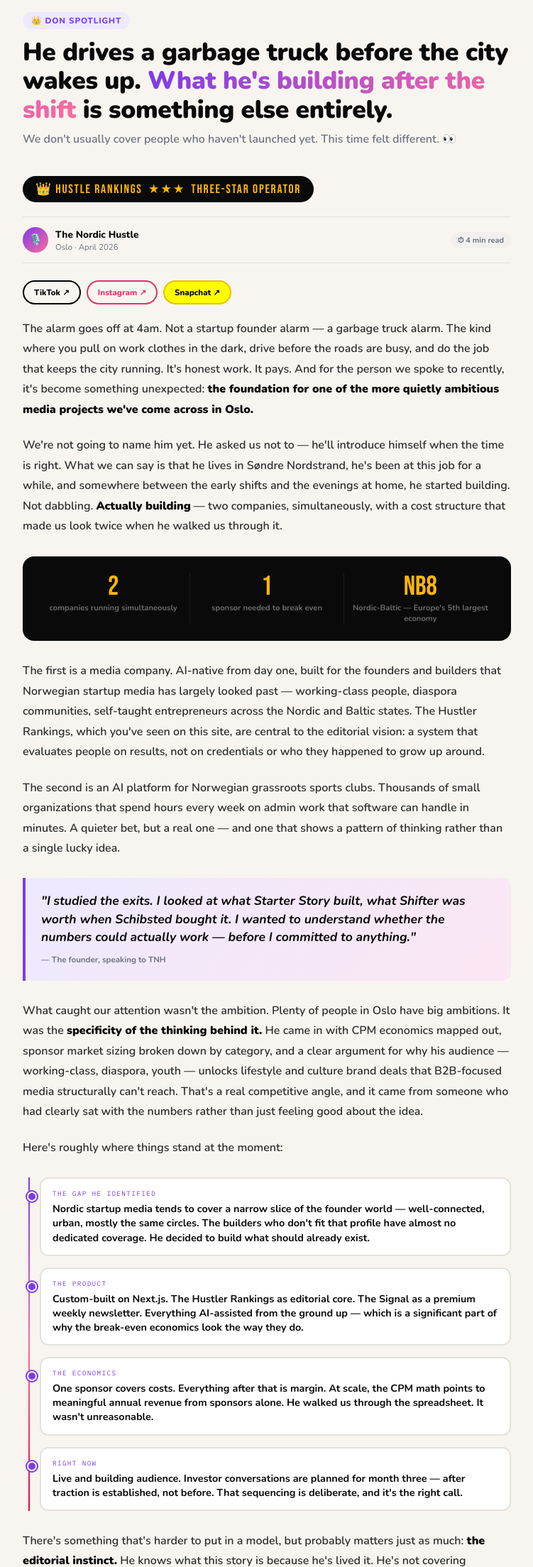
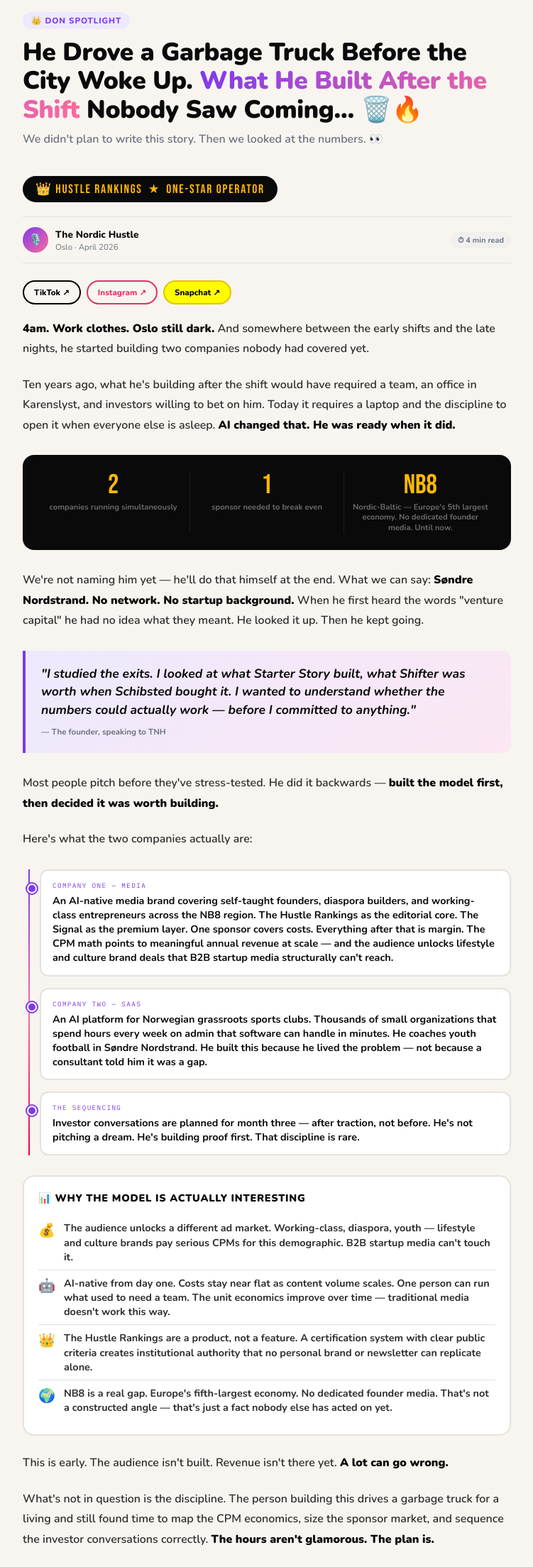
Before and after one commit to Malik1283/the-nordic-hustle-site, a plain HTML site: page articles/deria-delivery-driver-startup.html in a window 1280 px wide. Shown: the part 533-2741 px from the top of the page at 71% size, without its empty margins (264-1015 px from the left). Drawn offline with nearby package versions, Linux system fonts and the light colour scheme.

Commit message:
Update deria-delivery-driver-startup.html

```diff
--- a/articles/deria-delivery-driver-startup.html
+++ b/articles/deria-delivery-driver-startup.html
@@ -3,7 +3,7 @@
 <head>
 <meta charset="UTF-8">
 <meta name="viewport" content="width=device-width, initial-scale=1.0">
-<title>He drives a garbage truck before the city wakes up. What he's building after the shift is something else. — The Nordic Hustle</title>
+<title>He Drove a Garbage Truck Before the City Woke Up. What He Built After the Shift Nobody Saw Coming… 🗑️🔥 — The Nordic Hustle</title>
 <link href="https://fonts.googleapis.com/css2?family=Bebas+Neue&family=Nunito:ital,wght@0,400;0,600;0,700;0,800;0,900;1,700&family=IBM+Plex+Mono:wght@400;600&display=swap" rel="stylesheet">
 <style>
   :root {
@@ -35,7 +35,7 @@
   .logo span { color: var(--red); }
   .logo-tag { font-size: 0.55rem; color: var(--gold); font-family: 'IBM Plex Mono', monospace; letter-spacing: 0.2em; text-transform: uppercase; }
   .masthead-right { display: flex; gap: 10px; }
-  .pill { font-family: 'Nunito', sans-serif; font-size: 0.72rem; font-weight: 800; padding: 6px 14px; border-radius: 999px; cursor: pointer; }
+  .pill { font-size: 0.72rem; font-weight: 800; padding: 6px 14px; border-radius: 999px; cursor: pointer; }
   .pill-red { background: var(--red); color: white; }
   .pill-outline { border: 2px solid rgba(255,255,255,0.2); color: white; }
 
@@ -49,43 +49,10 @@
   .wrap { max-width: 720px; margin: 0 auto; padding: 0 16px; }
   .article-1 { padding: 32px 0 0; }
 
-  .hero-img {
-    width: 100%;
-    height: 340px;
-    border-radius: 16px;
-    position: relative;
-    overflow: hidden;
-    margin-bottom: 20px;
-    background: #0a0a14;
-  }
-
-  .hero-img img {
-    position: absolute;
-    inset: 0;
-    width: 100%;
-    height: 100%;
-    object-fit: cover;
-    display: block;
-  }
-
-  .hero-img-overlay {
-    position: absolute;
-    inset: 0;
-    background: linear-gradient(to top, rgba(0,0,0,0.65) 0%, rgba(0,0,0,0.15) 60%, transparent 100%);
-    z-index: 1;
-  }
-
-  .hero-img-caption {
-    position: absolute;
-    bottom: 12px;
-    left: 14px;
-    font-family: 'IBM Plex Mono', monospace;
-    font-size: 0.58rem;
-    color: rgba(255,255,255,0.5);
-    text-transform: uppercase;
-    letter-spacing: 0.12em;
-    z-index: 2;
-  }
+  .hero-img { width: 100%; height: 340px; border-radius: 16px; position: relative; overflow: hidden; margin-bottom: 20px; background: #0a0a14; }
+  .hero-img img { position: absolute; inset: 0; width: 100%; height: 100%; object-fit: cover; display: block; }
+  .hero-img-overlay { position: absolute; inset: 0; background: linear-gradient(to top, rgba(0,0,0,0.65) 0%, rgba(0,0,0,0.15) 60%, transparent 100%); z-index: 1; }
+  .hero-img-caption { position: absolute; bottom: 12px; left: 14px; font-family: 'IBM Plex Mono', monospace; font-size: 0.58rem; color: rgba(255,255,255,0.5); text-transform: uppercase; letter-spacing: 0.12em; z-index: 2; }
 
   .cat-badge { display: inline-flex; align-items: center; gap: 5px; font-size: 0.72rem; font-weight: 800; text-transform: uppercase; letter-spacing: 0.08em; padding: 4px 12px; border-radius: 999px; margin-bottom: 12px; }
   .cat-purple { background: #ede9fe; color: var(--purple); }
@@ -103,7 +70,6 @@
 
   .share-row { display: flex; gap: 8px; margin: 0 0 20px; flex-wrap: wrap; }
   .share-btn { padding: 7px 14px; border-radius: 999px; font-size: 0.72rem; font-weight: 800; cursor: pointer; border: 2px solid var(--card-border); transition: all 0.15s; }
-  .share-btn:hover { transform: translateY(-1px); }
   .share-btn.tiktok { border-color: #010101; color: #010101; }
   .share-btn.insta { border-color: #e1306c; color: #e1306c; }
   .share-btn.snap { border-color: #e6c200; background: #fffc00; color: black; }
@@ -138,13 +104,13 @@
   .highlight-box-title { font-weight: 900; font-size: 0.85rem; color: var(--purple); text-transform: uppercase; letter-spacing: 0.08em; margin-bottom: 10px; }
   .highlight-box p { font-size: 0.95rem !important; font-weight: 700 !important; color: #2d2d2d !important; margin-bottom: 0 !important; line-height: 1.6 !important; }
 
+  .ranking-badge { display: inline-flex; align-items: center; gap: 8px; background: var(--black); color: var(--gold); font-family: 'Bebas Neue', sans-serif; font-size: 1.1rem; letter-spacing: 0.1em; padding: 8px 18px; border-radius: 999px; margin: 20px 0; }
+
   .reveal-box { background: var(--black); border-radius: 16px; padding: 28px 24px; margin: 36px 0; border-left: 5px solid var(--gold); }
   .reveal-label { font-family: 'IBM Plex Mono', monospace; font-size: 0.6rem; color: var(--gold); text-transform: uppercase; letter-spacing: 0.2em; margin-bottom: 14px; }
   .reveal-box p { font-size: 0.95rem !important; font-weight: 700 !important; color: rgba(255,255,255,0.75) !important; line-height: 1.7 !important; margin-bottom: 12px !important; }
   .reveal-box p:last-child { margin-bottom: 0 !important; }
   .reveal-name { font-family: 'Bebas Neue', sans-serif; font-size: 2rem; color: var(--gold); letter-spacing: 0.08em; display: block; margin: 10px 0 16px; }
-
-  .ranking-badge { display: inline-flex; align-items: center; gap: 8px; background: var(--black); color: var(--gold); font-family: 'Bebas Neue', sans-serif; font-size: 1.1rem; letter-spacing: 0.1em; padding: 8px 18px; border-radius: 999px; margin: 20px 0; }
 
   .cta-box { background: linear-gradient(135deg, var(--black), #0a0a20); border-radius: 16px; padding: 28px 24px; margin: 32px 0; text-align: center; }
   .cta-box-emoji { font-size: 2.5rem; margin-bottom: 12px; }
@@ -178,22 +144,20 @@
 </head>
 <body>
 
-<!-- TICKER -->
 <div class="ticker">
   <div class="ticker-label">🔴 Live</div>
   <div class="ticker-track">
     <span class="ticker-item">Oslo garbage truck driver building a media empire between shifts</span>
-    <span class="ticker-item">Norway's oil fund is going ALL IN on AI</span>
+    <span class="ticker-item">He runs Norway's $2T fund — and what he said this morning hit different</span>
     <span class="ticker-item">Hustle Rankings updated — Week 13, 2026</span>
     <span class="ticker-item">Norway qualifies for FIFA 2026 — here's who's cashing in</span>
     <span class="ticker-item">Oslo garbage truck driver building a media empire between shifts</span>
-    <span class="ticker-item">Norway's oil fund is going ALL IN on AI</span>
+    <span class="ticker-item">He runs Norway's $2T fund — and what he said this morning hit different</span>
     <span class="ticker-item">Hustle Rankings updated — Week 13, 2026</span>
     <span class="ticker-item">Norway qualifies for FIFA 2026 — here's who's cashing in</span>
   </div>
 </div>
 
-<!-- MASTHEAD -->
 <header class="masthead">
   <a href="../index.html">
     <div class="logo">The Nordic <span>Hustle</span></div>
@@ -205,21 +169,18 @@
   </div>
 </header>
 
-<!-- NAV PILLS -->
 <div class="nav-pills">
   <a href="../index.html"><div class="nav-pill fire">🔥 Trending</div></a>
+  <div class="nav-pill active">Hustle Rankings</div>
   <div class="nav-pill">Founders</div>
   <div class="nav-pill">Money Moves</div>
-  <div class="nav-pill active">Hustle Rankings</div>
   <div class="nav-pill">AI & Tech</div>
   <div class="nav-pill">Diaspora Builds</div>
-  <div class="nav-pill">Success Stories</div>
 </div>
 
 <div class="wrap">
 <div class="article-1">
 
-  <!-- Hero Image -->
   <div class="hero-img">
     <img src="../søppelbil" alt="Søppelbil Oslo natt" style="opacity:0.9;" />
     <div class="hero-img-overlay"></div>
@@ -229,17 +190,17 @@
   <div class="cat-badge cat-purple">👑 Don Spotlight</div>
 
   <h1 class="art-headline">
-    He drives a garbage truck before the city wakes up. <span class="highlight">What he's building after the shift</span> is something else entirely.
+    He Drove a Garbage Truck Before the City Woke Up. <span class="highlight">What He Built After the Shift</span> Nobody Saw Coming… 🗑️🔥
   </h1>
 
   <p class="art-subhead">
-    We don't usually cover people who haven't launched yet. This time felt different. 👀
+    We didn't plan to write this story. Then we looked at the numbers. 👀
   </p>
 
   <div class="ranking-badge">
     <span>👑 Hustle Rankings</span>
-    <span>★★★</span>
-    <span>Three-Star Operator</span>
+    <span>★</span>
+    <span>One-Star Operator</span>
   </div>
 
   <div class="author-row">
@@ -259,9 +220,9 @@
 
   <div class="art-body">
 
-    <p>The alarm goes off at 4am. Not a startup founder alarm — a garbage truck alarm. The kind where you pull on work clothes in the dark, drive before the roads are busy, and do the job that keeps the city running. It's honest work. It pays. And for the person we spoke to recently, it's become something unexpected: <span class="bold">the foundation for one of the more quietly ambitious media projects we've come across in Oslo.</span></p>
+    <p><span class="bold">4am. Work clothes. Oslo still dark.</span> And somewhere between the early shifts and the late nights, he started building two companies nobody had covered yet.</p>
 
-    <p>We're not going to name him yet. He asked us not to — he'll introduce himself when the time is right. What we can say is that he lives in Søndre Nordstrand, he's been at this job for a while, and somewhere between the early shifts and the evenings at home, he started building. Not dabbling. <span class="bold">Actually building</span> — two companies, simultaneously, with a cost structure that made us look twice when he walked us through it.</p>
+    <p>Ten years ago, what he's building after the shift would have required a team, an office in Karenslyst, and investors willing to bet on him. Today it requires a laptop and the discipline to open it when everyone else is asleep. <span class="bold">AI changed that. He was ready when it did.</span></p>
 
     <div class="stat-callout">
       <div class="stat-callout-item">
@@ -274,73 +235,66 @@
       </div>
       <div class="stat-callout-item">
         <div class="stat-num">NB8</div>
-        <div class="stat-lbl">Nordic-Baltic — Europe's 5th largest economy</div>
+        <div class="stat-lbl">Nordic-Baltic — Europe's 5th largest economy. No dedicated founder media. Until now.</div>
       </div>
     </div>
 
-    <p>The first is a media company. AI-native from day one, built for the founders and builders that Norwegian startup media has largely looked past — working-class people, diaspora communities, self-taught entrepreneurs across the Nordic and Baltic states. The Hustler Rankings, which you've seen on this site, are central to the editorial vision: a system that evaluates people on results, not on credentials or who they happened to grow up around.</p>
-
-    <p>The second is an AI platform for Norwegian grassroots sports clubs. Thousands of small organizations that spend hours every week on admin work that software can handle in minutes. A quieter bet, but a real one — and one that shows a pattern of thinking rather than a single lucky idea.</p>
+    <p>We're not naming him yet — he'll do that himself at the end. What we can say: <span class="bold">Søndre Nordstrand. No network. No startup background.</span> When he first heard the words "venture capital" he had no idea what they meant. He looked it up. Then he kept going.</p>
 
     <div class="pull">
       <p>"I studied the exits. I looked at what Starter Story built, what Shifter was worth when Schibsted bought it. I wanted to understand whether the numbers could actually work — before I committed to anything."</p>
       <cite>— The founder, speaking to TNH</cite>
     </div>
 
-    <p>What caught our attention wasn't the ambition. Plenty of people in Oslo have big ambitions. It was the <span class="bold">specificity of the thinking behind it.</span> He came in with CPM economics mapped out, sponsor market sizing broken down by category, and a clear argument for why his audience — working-class, diaspora, youth — unlocks lifestyle and culture brand deals that B2B-focused media structurally can't reach. That's a real competitive angle, and it came from someone who had clearly sat with the numbers rather than just feeling good about the idea.</p>
+    <p>Most people pitch before they've stress-tested. He did it backwards — <span class="bold">built the model first, then decided it was worth building.</span></p>
 
-    <p>Here's roughly where things stand at the moment:</p>
+    <p>Here's what the two companies actually are:</p>
 
     <div class="timeline">
       <div class="timeline-item">
-        <div class="timeline-label">The gap he identified</div>
-        <div class="timeline-text">Nordic startup media tends to cover a narrow slice of the founder world — well-connected, urban, mostly the same circles. The builders who don't fit that profile have almost no dedicated coverage. He decided to build what should already exist.</div>
+        <div class="timeline-label">Company one — media</div>
+        <div class="timeline-text">An AI-native media brand covering self-taught founders, diaspora builders, and working-class entrepreneurs across the NB8 region. The Hustle Rankings as the editorial core. The Signal as the premium layer. One sponsor covers costs. Everything after that is margin. The CPM math points to meaningful annual revenue at scale — and the audience unlocks lifestyle and culture brand deals that B2B startup media structurally can't reach.</div>
       </div>
       <div class="timeline-item">
-        <div class="timeline-label">The product</div>
-        <div class="timeline-text">Custom-built on Next.js. The Hustler Rankings as editorial core. The Signal as a premium weekly newsletter. Everything AI-assisted from the ground up — which is a significant part of why the break-even economics look the way they do.</div>
+        <div class="timeline-label">Company two — SaaS</div>
+        <div class="timeline-text">An AI platform for Norwegian grassroots sports clubs. Thousands of small organizations that spend hours every week on admin that software can handle in minutes. He coaches youth football in Søndre Nordstrand. He built this because he lived the problem — not because a consultant told him it was a gap.</div>
       </div>
       <div class="timeline-item">
-        <div class="timeline-label">The economics</div>
-        <div class="timeline-text">One sponsor covers costs. Everything after that is margin. At scale, the CPM math points to meaningful annual revenue from sponsors alone. He walked us through the spreadsheet. It wasn't unreasonable.</div>
-      </div>
-      <div class="timeline-item">
-        <div class="timeline-label">Right now</div>
-        <div class="timeline-text">Live and building audience. Investor conversations are planned for month three — after traction is established, not before. That sequencing is deliberate, and it's the right call.</div>
+        <div class="timeline-label">The sequencing</div>
+        <div class="timeline-text">Investor conversations are planned for month three — after traction, not before. He's not pitching a dream. He's building proof first. That discipline is rare.</div>
       </div>
     </div>
 
-    <p>There's something that's harder to put in a model, but probably matters just as much: <span class="bold">the editorial instinct.</span> He knows what this story is because he's lived it. He's not covering working-class Oslo from the outside looking in. That tends to make a difference in media over time, and it's not something you can hire or manufacture after the fact.</p>
-
     <div class="emoji-list">
-      <div class="emoji-list-title">📊 What makes the model interesting</div>
-      <div class="emoji-list-item"><div class="ico">💰</div><div>The audience unlocks sponsor categories — lifestyle, culture, youth finance — that B2B startup media can't reach. Larger addressable market, meaningfully less direct competition.</div></div>
-      <div class="emoji-list-item"><div class="ico">🤖</div><div>AI-native production means costs stay near flat as content volume scales. The unit economics improve over time. Traditional media doesn't work this way.</div></div>
-      <div class="emoji-list-item"><div class="ico">👑</div><div>The Hustler Rankings are a product, not just a feature. A certification system with clear criteria creates institutional authority that a personal brand or newsletter alone can't replicate.</div></div>
-      <div class="emoji-list-item"><div class="ico">🌍</div><div>NB8 positioning frames this as covering Europe's fifth-largest economy. There's no dedicated founder media for this region. That's a real gap, not a constructed one.</div></div>
+      <div class="emoji-list-title">📊 Why the model is actually interesting</div>
+      <div class="emoji-list-item"><div class="ico">💰</div><div><strong>The audience unlocks a different ad market.</strong> Working-class, diaspora, youth — lifestyle and culture brands pay serious CPMs for this demographic. B2B startup media can't touch it.</div></div>
+      <div class="emoji-list-item"><div class="ico">🤖</div><div><strong>AI-native from day one.</strong> Costs stay near flat as content volume scales. One person can run what used to need a team. The unit economics improve over time — traditional media doesn't work this way.</div></div>
+      <div class="emoji-list-item"><div class="ico">👑</div><div><strong>The Hustle Rankings are a product, not a feature.</strong> A certification system with clear public criteria creates institutional authority that no personal brand or newsletter can replicate alone.</div></div>
+      <div class="emoji-list-item"><div class="ico">🌍</div><div><strong>NB8 is a real gap.</strong> Europe's fifth-largest economy. No dedicated founder media. That's not a constructed angle — that's just a fact nobody else has acted on yet.</div></div>
     </div>
 
-    <p>To be honest about it: this is early. The audience isn't built. Revenue isn't there yet. A lot can go wrong between here and the milestones on the roadmap. We're not saying this is a sure thing. We don't tend to find sure things very interesting anyway.</p>
+    <p>This is early. The audience isn't built. Revenue isn't there yet. <span class="bold">A lot can go wrong.</span></p>
 
-    <p>What we are saying is that the thinking behind it is more considered than most of what we see at this stage. And the fact that the person building it drives a garbage truck for a living is, if anything, part of why we take the discipline seriously. The hours he describes aren't glamorous. <span class="bold">But the plan is.</span></p>
+    <p>What's not in question is the discipline. The person building this drives a garbage truck for a living and still found time to map the CPM economics, size the sponsor market, and sequence the investor conversations correctly. <span class="bold">The hours aren't glamorous. The plan is.</span></p>
 
     <div class="highlight-box">
-      <div class="highlight-box-title">👑 Why three stars</div>
-      <p>The Hustler Rankings don't reward outcomes that haven't happened yet. They reward the quality of the thinking, the honesty of the model, and the evidence that the person building it is serious. On all three counts, this founder scores. If the audience grows and the economics hold, we'll revisit. For now: three stars, earned.</p>
+      <div class="highlight-box-title">👑 Why one star</div>
+      <p>The Hustle Rankings don't reward potential. They reward proof. The thinking here is more considered than most of what we see at this stage — the model is honest, the numbers aren't unreasonable, and the discipline is real. But traction has to come first. One star now. If the audience grows and the economics hold, we'll be back to upgrade. That's not a knock. That's the system working as intended.</p>
     </div>
 
-    <p>He said something near the end of our conversation that stuck with us. <span class="bold">"I'm not asking anyone to believe in me. I'm asking them to look at the numbers."</span> That felt like the right note to end on. So: look at the numbers. They're not bad.</p>
+    <p>He said something near the end of our conversation that stuck. <span class="bold">"I'm not asking anyone to believe in me. I'm asking them to look at the numbers."</span></p>
 
-    <p>Oh — and one more thing. He asked us to hold his name back until the end. So here it is.</p>
+    <p>That felt like the right note to end on. So: look at the numbers. They're not bad.</p>
+
+    <p>Oh — and one more thing. He asked us to hold his name back until now.</p>
 
   </div>
 
-  <!-- Reveal -->
   <div class="reveal-box">
     <div class="reveal-label">👇 The founder — in his own words</div>
     <p>We promised we'd let him introduce himself.</p>
-    <span class="reveal-name">Deria.</span>
-    <p>Garbage truck driver. Founder of The Nordic Hustle — the very publication you're reading right now — and KLAR. Søndre Nordstrand, Oslo. Building in public, one shift at a time.</p>
+    <span class="reveal-name">Malik.</span>
+    <p>Garbage truck driver. Renovasjonssjåfør at Renovasjonsetaten. Founder of The Nordic Hustle — the publication you're reading right now — and KLAR, an AI platform for Norwegian grassroots sports clubs. Søndre Nordstrand, Oslo. Building in public, one shift at a time.</p>
     <p>If you want to follow what happens next, you're already in the right place.</p>
   </div>
 
@@ -357,13 +311,13 @@
       <a href="tangen-oljefondet-ai-2026.html">
         <div class="related-card">
           <div class="related-kicker">🔥 Breaking · AI & Tech</div>
-          <div class="related-headline">Norway's richest fund said half their staff codes now. Should you be panicking?</div>
+          <div class="related-headline">He Runs Norway's $2 Trillion Fund. And What He Said This Morning Should Scare You… 😱🤖</div>
         </div>
       </a>
       <a href="#">
         <div class="related-card">
-          <div class="related-kicker">💰 Money Moves</div>
-          <div class="related-headline">Norway's in FIFA 2026 for the first time in 28 years. Here's who's quietly making millions off it.</div>
+          <div class="related-kicker">⚽ Sport & Business</div>
+          <div class="related-headline">Norway Made FIFA 2026. Here's Who's Quietly Making Millions Off It… ⚽💰</div>
         </div>
       </a>
     </div>
```
